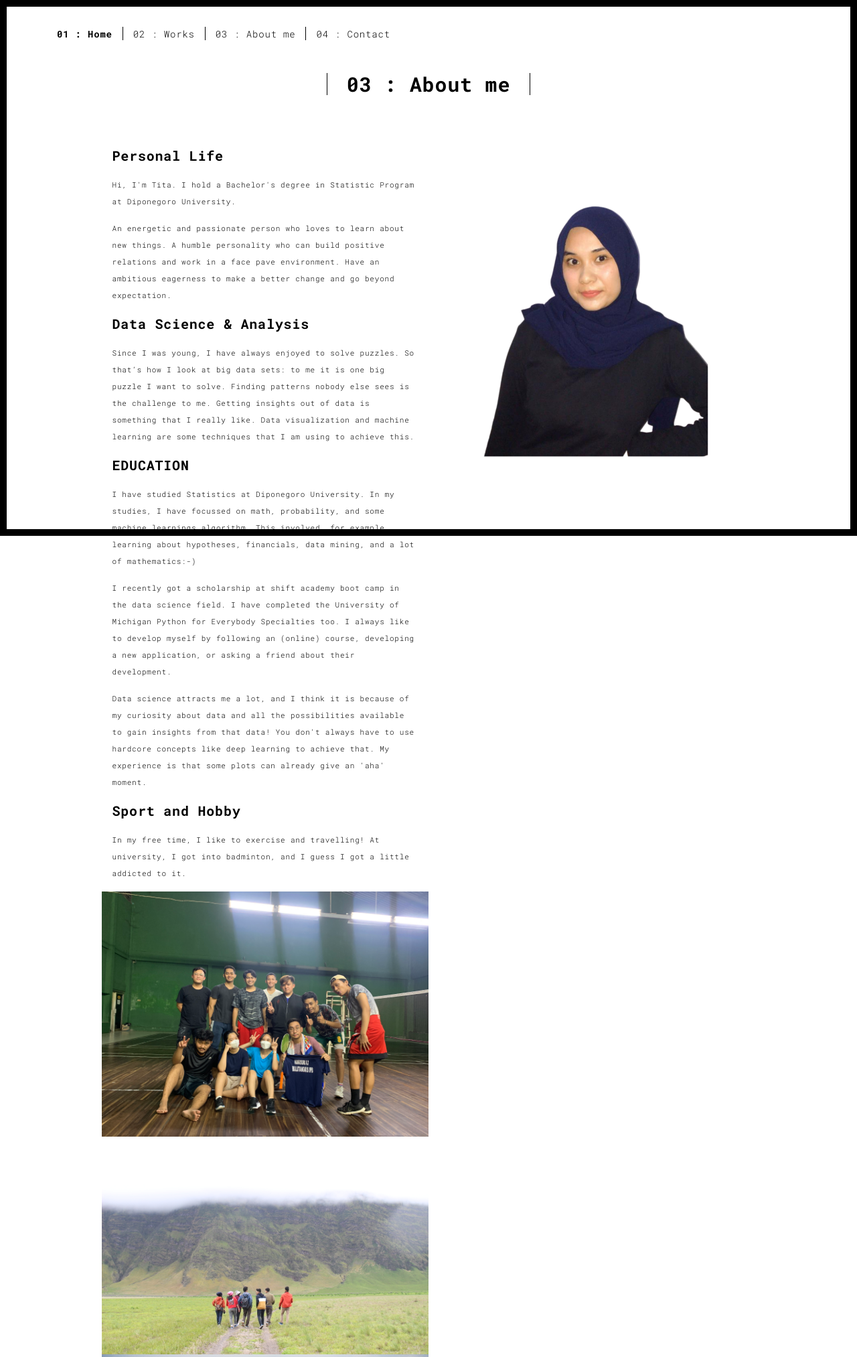
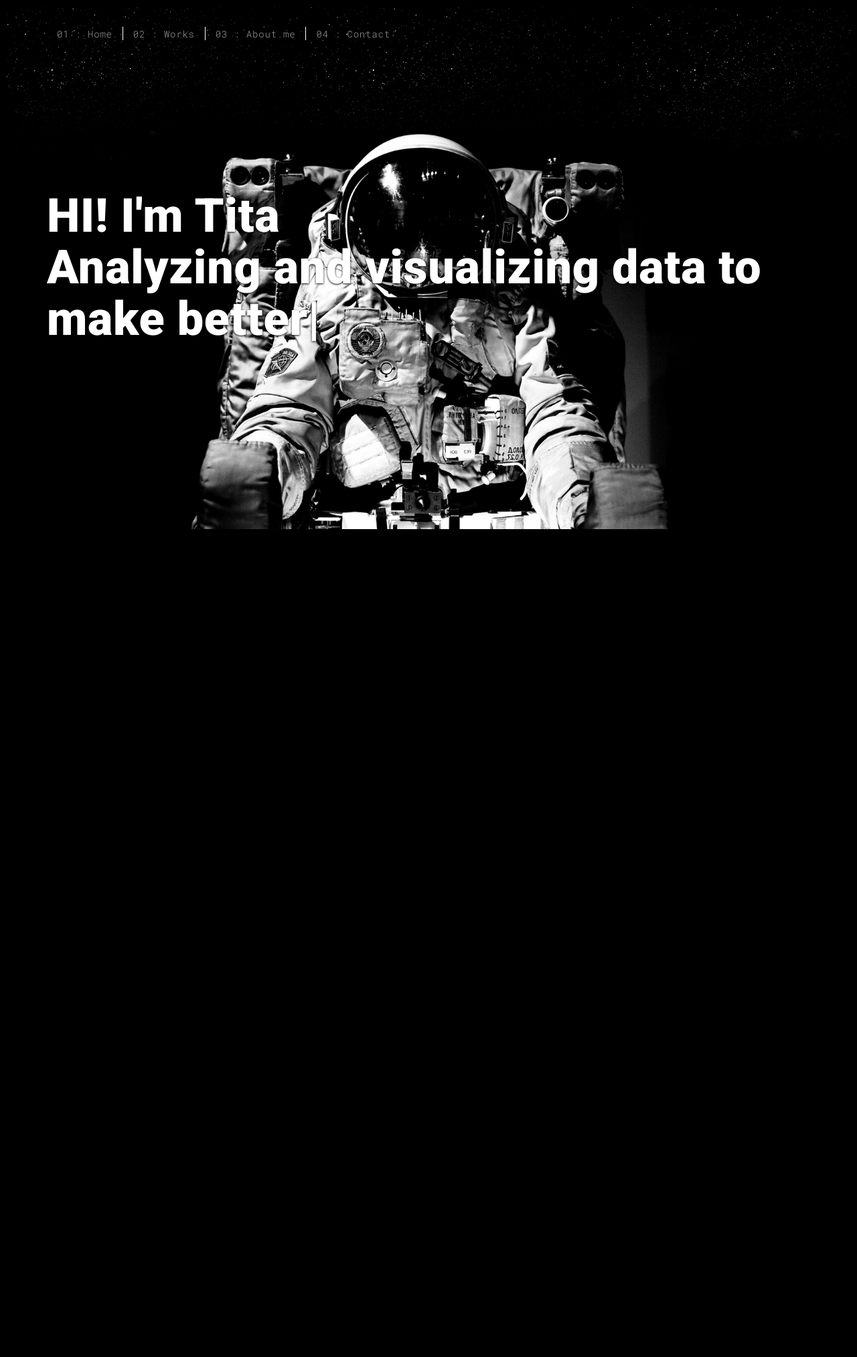
Before and after one commit to docum5/portfo, a Flask app: page / in a window 1280 px wide. Shown: the top 2026 px of the page at 67% size. After the commit the page ends 790 px from the top, so only its background shows below. Run offline with Flask 2, Linux system fonts and the light colour scheme; some libraries are stand-ins or nearby versions.

Commit message:
Update index.html

```diff
--- a/templates/index.html
+++ b/templates/index.html
@@ -19,14 +19,14 @@
 
 <link href="./static/main.3f6952e4.css" rel="stylesheet"></head>
 
-<body class="">
+<body class="minimal">
 <div id="site-border-left"></div>
 <div id="site-border-right"></div>
 <div id="site-border-top"></div>
 <div id="site-border-bottom"></div>
- <!-- Add your content of header -->
+<!-- Add your content of header -->
 <header>
-  <nav class="navbar  navbar-fixed-top navbar-default">
+  <nav class="navbar  navbar-fixed-top navbar-inverse">
     <div class="container">
         <button type="button" class="navbar-toggle collapsed" data-toggle="collapse" data-target="#navbar-collapse" aria-expanded="false">
           <span class="sr-only">Toggle navigation</span>
@@ -49,106 +49,36 @@
     </div>
   </nav>
 </header>
-
-<div class="section-container">
+<!-- Add your site or app content here -->
+  <div class="hero-full-container background-image-container white-text-container" style="background-image: url('./static/assets/images/space.jpg')">
     <div class="container">
       <div class="row">
         <div class="col-xs-12">
-          <div class="section-container-spacer text-center">
-            <h1 class="h2">03 : About me</h1>
-          </div>
+          <div class="hero-full-wrapper">
+            <div class="text-content">
+              <h1>HI! I'm Tita<br>
+                <span id="typed-strings">
 
-          <div class="row">
-            <div class="col-md-10 col-md-offset-1">
-              <div class="row">
-                <div class="col-xs-12 col-md-6">
-                  <h3>Personal Life</h3>
-
-                  <p>Hi, I'm Tita. I hold a Bachelor's degree in Statistic Program at Diponegoro University.</p>
-                  <p>An energetic and passionate person who loves to learn about new things.
-                    A humble personality who can build positive relations and work in a face pave environment.
-                    Have an ambitious eagerness to make a better change and go beyond expectation.</p>
-                  <h3>Data Science & Analysis</h3>
-                  <p>Since I was young, I have always enjoyed to solve puzzles.
-                    So that’s how I look at big data sets: to me it is one big puzzle I want to solve.
-                    Finding patterns nobody else sees is the challenge to me.
-                    Getting insights out of data is something that I really like.
-                    Data visualization and machine learning are some techniques that I am using to achieve this.
-                  <h3>EDUCATION</h3>
-
-                  <p>I have studied Statistics at Diponegoro University.
-                    In my studies, I have focussed on math, probability, and some machine learnings algorithm.
-                    This involved, for example, learning about hypotheses, financials, data mining, and a lot of mathematics:-)</p>
-
-
-                    <p>I recently got a scholarship at shift academy boot camp in the data science field.
-                      I have completed the University of Michigan Python for Everybody Specialties too.
-                      I always like to develop myself by following an (online) course, developing a new application,
-                      or asking a friend about their development.</p>
-                  <p>Data science attracts me a lot, and I think it is because of my curiosity about data
-                    and all the possibilities available to gain insights from that data!
-                    You don't always have to use hardcore concepts like deep learning to achieve that.
-                    My experience is that some plots can already give an 'aha' moment.</p>
-
-                  <h3>Sport and Hobby</h3>
-                  <p>In my free time, I like to exercise and travelling!
-                  At university, I got into badminton, and I guess I got a little addicted to it.</p>
-
-
-
-                  <div class="row">
-
-                    <img src="./static/assets/images/IMG_1241.jpeg" class="img-responsive" alt="">
-                    <img src="./static/assets/images/IMG_0247.jpeg" class="img-responsive" alt="">
-                    <img src="./static/assets/images/instc 2022-07-12 143540.728 2.PNG" class="img-responsive" alt="">
-                    <img src="./static/assets/images/instc 2022-06-23 130226.417.PNG" class="img-responsive" alt="">
-
-
-                  </div>
-                </div>
-                <div class="col-xs-12 col-md-6">
-                  <img src="./static/assets/images/fotowhite.png" class="img-responsive" alt="">
-                </div>
-              </div>
+                  <span>Analyzing and visualizing data to make better</span>
+                  <span>and informed business decisions</span>
+                </span>
+                <span id="typed"></span>
+              </h1>
             </div>
           </div>
-
-
-       </div>
+        </div>
       </div>
     </div>
   </div>
 
-
-<footer class="footer-container text-center">
-  <div class="container">
-    <div class="row">
-      <div class="col-xs-12">
-        <p>© Tita Aulia Edi Putri</p>
-      </div>
-    </div>
-  </div>
-</footer>
-
 <script>
   document.addEventListener("DOMContentLoaded", function (event) {
-     navActivePage();
+     type();
+     movingBackgroundImage();
   });
 </script>
 
-<!-- Google Analytics: change UA-XXXXX-X to be your site's ID
 
-<script>
-  (function (i, s, o, g, r, a, m) {
-    i['GoogleAnalyticsObject'] = r; i[r] = i[r] || function () {
-      (i[r].q = i[r].q || []).push(arguments)
-    }, i[r].l = 1 * new Date(); a = s.createElement(o),
-      m = s.getElementsByTagName(o)[0]; a.async = 1; a.src = g; m.parentNode.insertBefore(a, m)
-  })(window, document, 'script', '//www.google-analytics.com/analytics.js', 'ga');
-  ga('create', 'UA-XXXXX-X', 'auto');
-  ga('send', 'pageview');
-</script>
-
---> <script type="text/javascript" src="./static/main.70a66962.js"></script></body>
+<script type="text/javascript" src="./static/main.70a66962.js"></script></body>
 
 </html>
```
